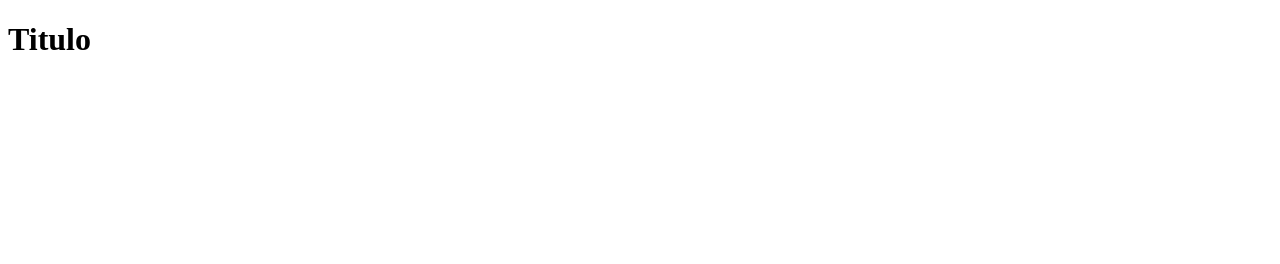
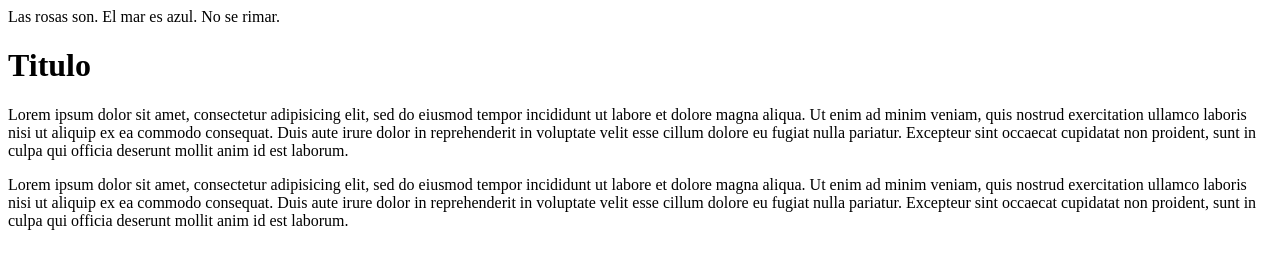
Before and after one commit to luismi357/DWECLM, a plain HTML site: page U2/Ejer3.html in a window 1280 px wide. Drawn offline with Linux system fonts and the light colour scheme.

Commit message:
Actualizacion

```diff
--- a/U2/Ejer3.html
+++ b/U2/Ejer3.html
@@ -8,5 +8,11 @@
   </head>
   <body>
     <h1>Titulo</h1>
+    <p onclick="alert('Las rosas son rojas. El mar es azul. No sé rimar.')">
+      Lorem ipsum dolor sit amet, consectetur adipisicing elit, sed do eiusmod tempor incididunt ut labore et dolore magna aliqua. Ut enim ad minim veniam, quis nostrud exercitation ullamco laboris nisi ut aliquip ex ea commodo consequat. Duis aute irure dolor in reprehenderit in voluptate velit esse cillum dolore eu fugiat nulla pariatur. Excepteur sint occaecat cupidatat non proident, sunt in culpa qui officia deserunt mollit anim id est laborum.
+    </p>
+    <p onclick="alert(texto + texto2)">
+      Lorem ipsum dolor sit amet, consectetur adipisicing elit, sed do eiusmod tempor incididunt ut labore et dolore magna aliqua. Ut enim ad minim veniam, quis nostrud exercitation ullamco laboris nisi ut aliquip ex ea commodo consequat. Duis aute irure dolor in reprehenderit in voluptate velit esse cillum dolore eu fugiat nulla pariatur. Excepteur sint occaecat cupidatat non proident, sunt in culpa qui officia deserunt mollit anim id est laborum.
+    </p>
   </body>
 </html>
--- a/U2/u2Ej3script.js
+++ b/U2/u2Ej3script.js
@@ -1,2 +1,4 @@
-var texto="Las rosas son rojas.\n\tEl mar es azul.\n\tNo se rimar.";
+var texto="Las rosas son.\n\t\tEl mar es azul.\n\t\t\t\tNo se rimar.";
+var texto2="Y ademas añado las palabras estas";
 console.log(texto);
+document.write(texto);
```
